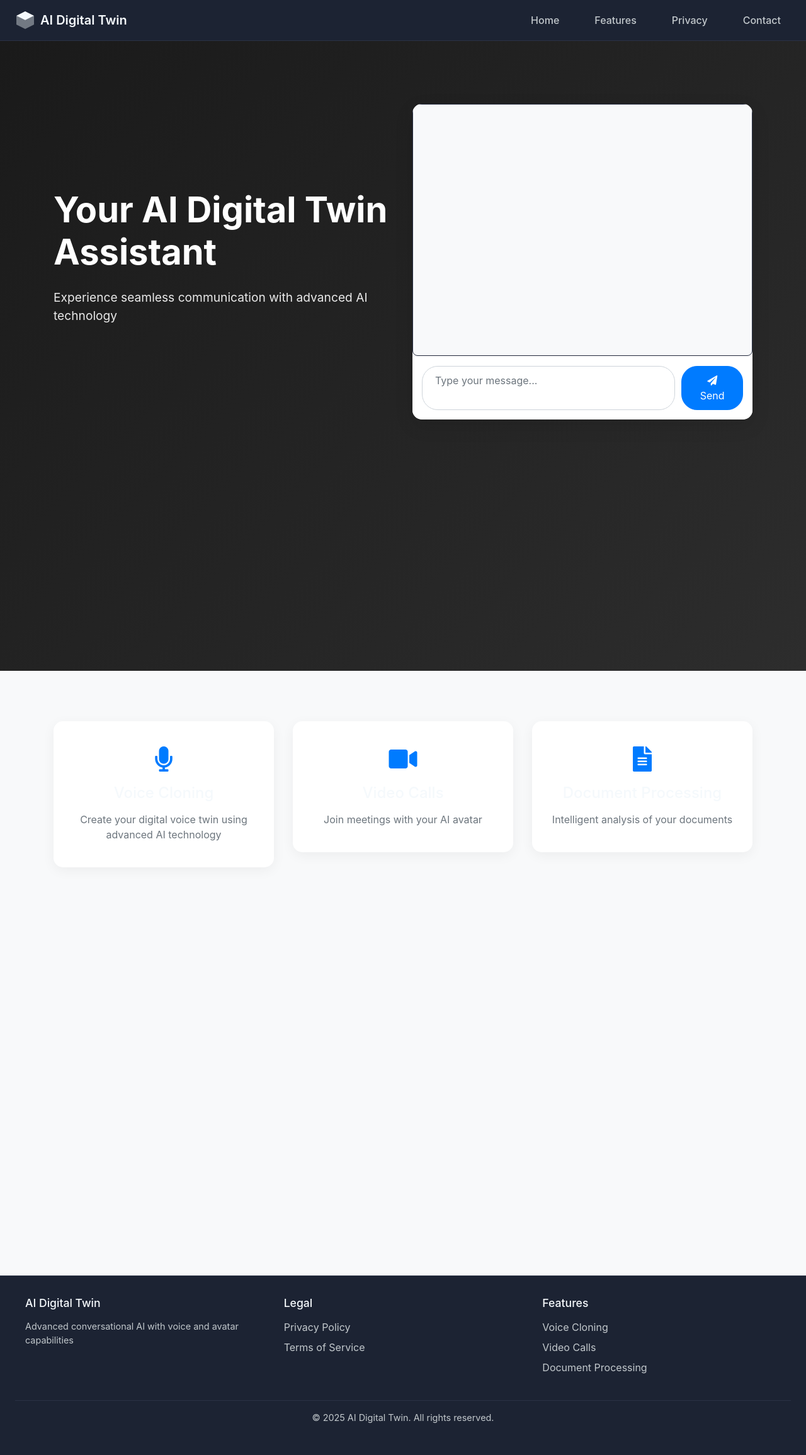
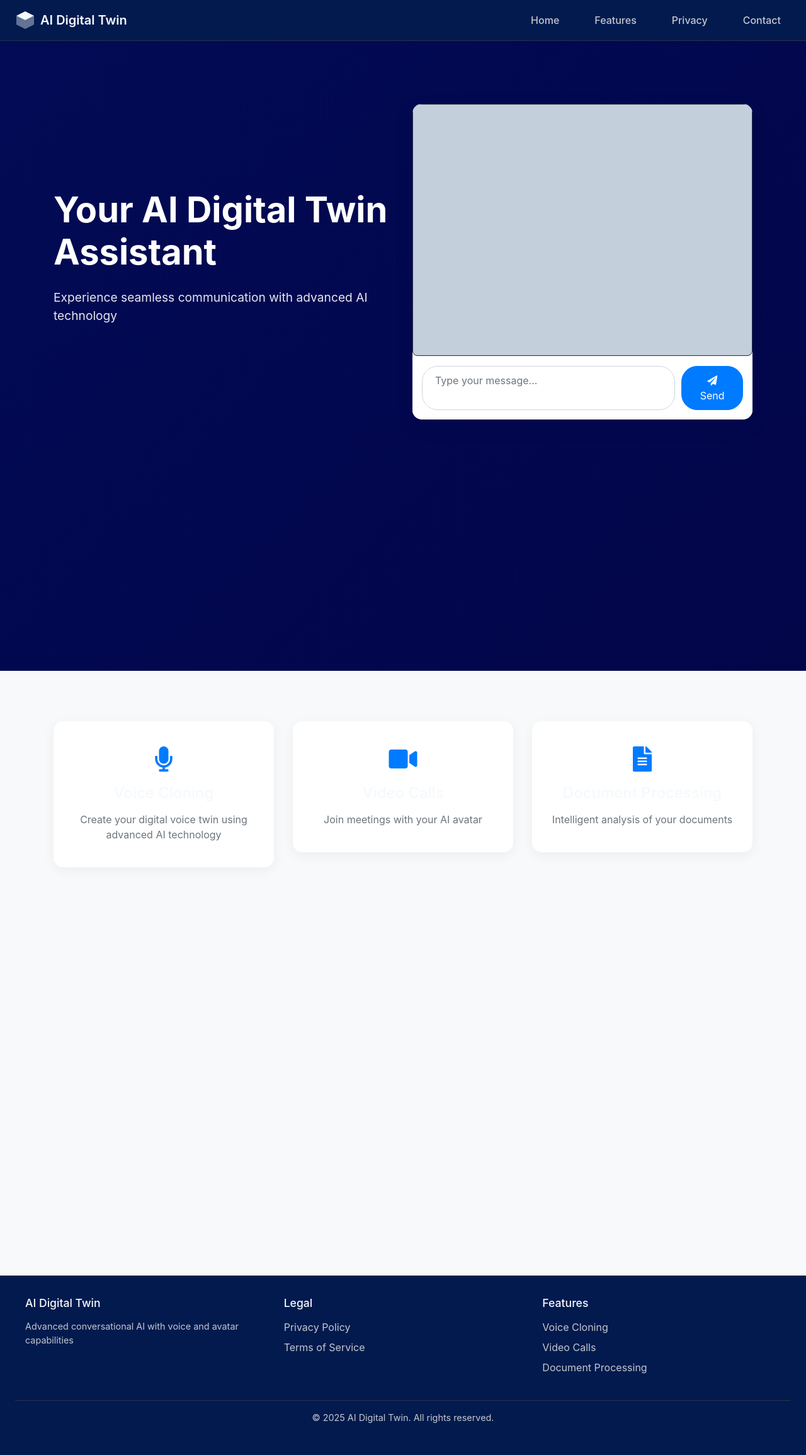
Before and after one commit to Geronimo1975/VoiceAvatarAI, a Flask app: page / in a window 1280 px wide. Shown: the whole page at 63% size. Run offline with Flask 3, Linux system fonts and the light colour scheme; some libraries are stand-ins or nearby versions.

Commit message:
Agent query: Is the README.md file created and visible in the project root directory?
Update UI design and add README with project documentation.

Screenshot: https://storage.googleapis.com/screenshot-production-us-central1/4f94a7f9-d744-49de-9b19-7bb0a7588de6/a44d979f-f65d-411f-b12d-75f1a238415f.jpg

```diff
--- a/static/css/custom.css
+++ b/static/css/custom.css
@@ -1,7 +1,7 @@
 /* Hero Banner */
 .hero-banner {
     padding: 100px 0;
-    background: linear-gradient(135deg, #1a1a1a 0%, #2d2d2d 100%);
+    background: linear-gradient(135deg, #020b55 0%, #030549 100%);
     color: #ffffff;
 }
 
@@ -18,9 +18,9 @@
 
 /* Chat Interface */
 .chat-interface {
-    background: #ffffff;
+    background: #f5efef;
     border-radius: 15px;
-    box-shadow: 0 10px 30px rgba(0, 0, 0, 0.1);
+    box-shadow: 0 10px 30px rgb(3, 7, 69, 0.1);
     overflow: hidden;
 }
 
@@ -28,7 +28,7 @@
     height: 400px;
     overflow-y: auto;
     padding: 20px;
-    background: #f8f9fa;
+    background: #c3cfda;
 }
 
 .input-section {
--- a/static/css/style.css
+++ b/static/css/style.css
@@ -1,6 +1,6 @@
 :root {
-    --background: #0E1525;
-    --surface: #1C2333;
+    --background: #002e99;
+    --surface: #031a4f;
     --primary: #0098FF;
     --secondary: #6CD9ED;
     --text: #F5F9FC;
```
Also changed, not shown: README.md (added).
